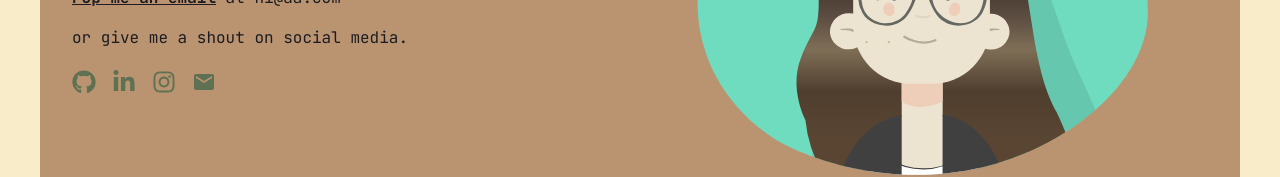
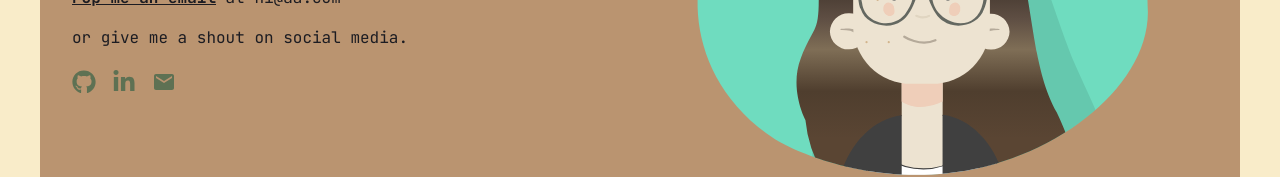
Before and after one commit to lizis-bianca/portfolio-lisiz, a Next.js app: page /contact in a window 1280 px wide. Shown: the part 384-561 px from the top of the page. Built offline with nearby package versions, Linux system fonts and the light colour scheme; no server answers.

Commit message:
:hammer: `app\contact\page.tsx`

```diff
--- a/src/app/contact/page.tsx
+++ b/src/app/contact/page.tsx
@@ -2,7 +2,7 @@
 import React, { useEffect, useRef, useState } from "react";
 import { gsap } from "gsap";
 import { CustomEase } from "gsap/CustomEase";
-import { FaGithub, FaLinkedinIn, FaInstagram } from "react-icons/fa";
+import { FaGithub, FaLinkedinIn } from "react-icons/fa";
 import { MdEmail } from "react-icons/md";
 
 export default function Contact() {
@@ -239,13 +239,7 @@ export default function Contact() {
             >
               <FaLinkedinIn />
             </a>
-            <a
-              href="https://www.instagram.com/lizis_bianca"
-              className="dark:text-accent text-[#5e7153] text-2xl"
-            >
-              <FaInstagram />
-            </a>
-            <a href="#" className="dark:text-accent text-[#5e7153] text-2xl">
+            <a href="mailto:lzsbianca@gmail.com" className="dark:text-accent text-[#5e7153] text-2xl">
               <MdEmail />
             </a>
           </div>
```
